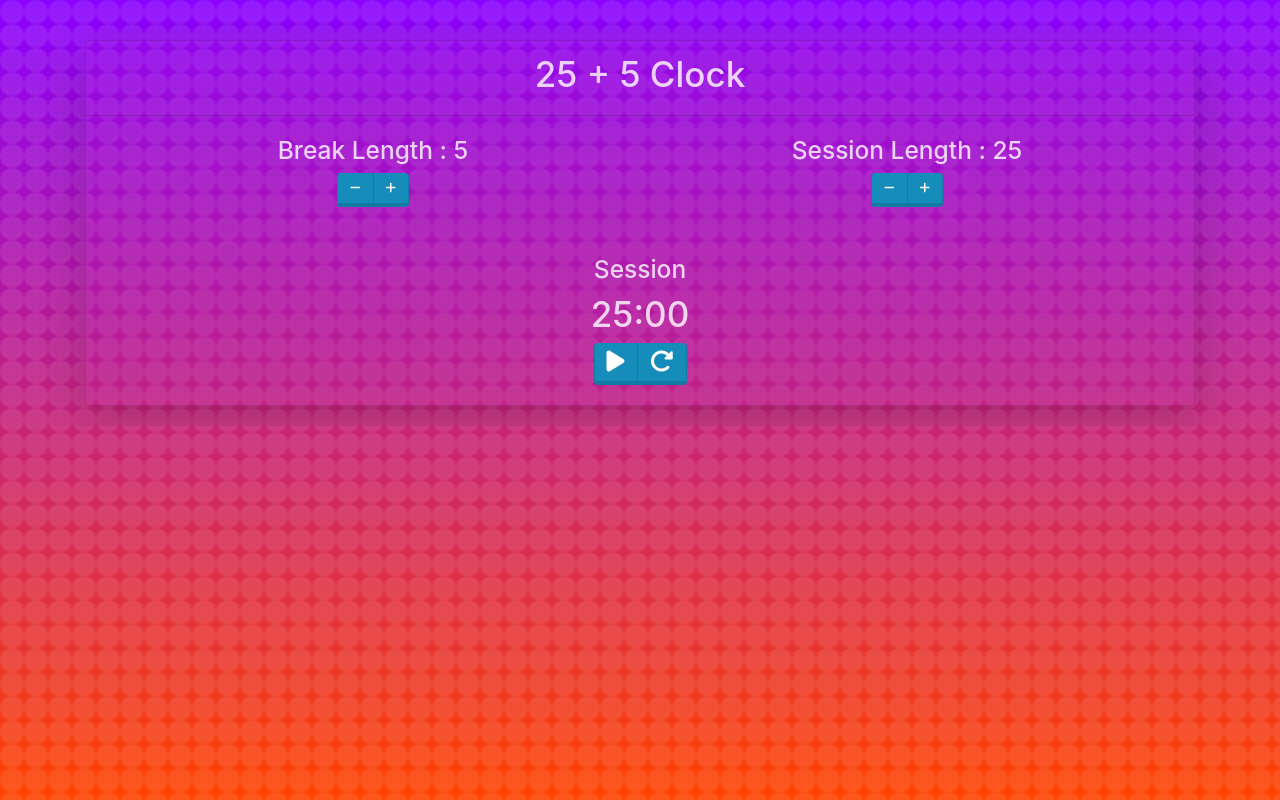
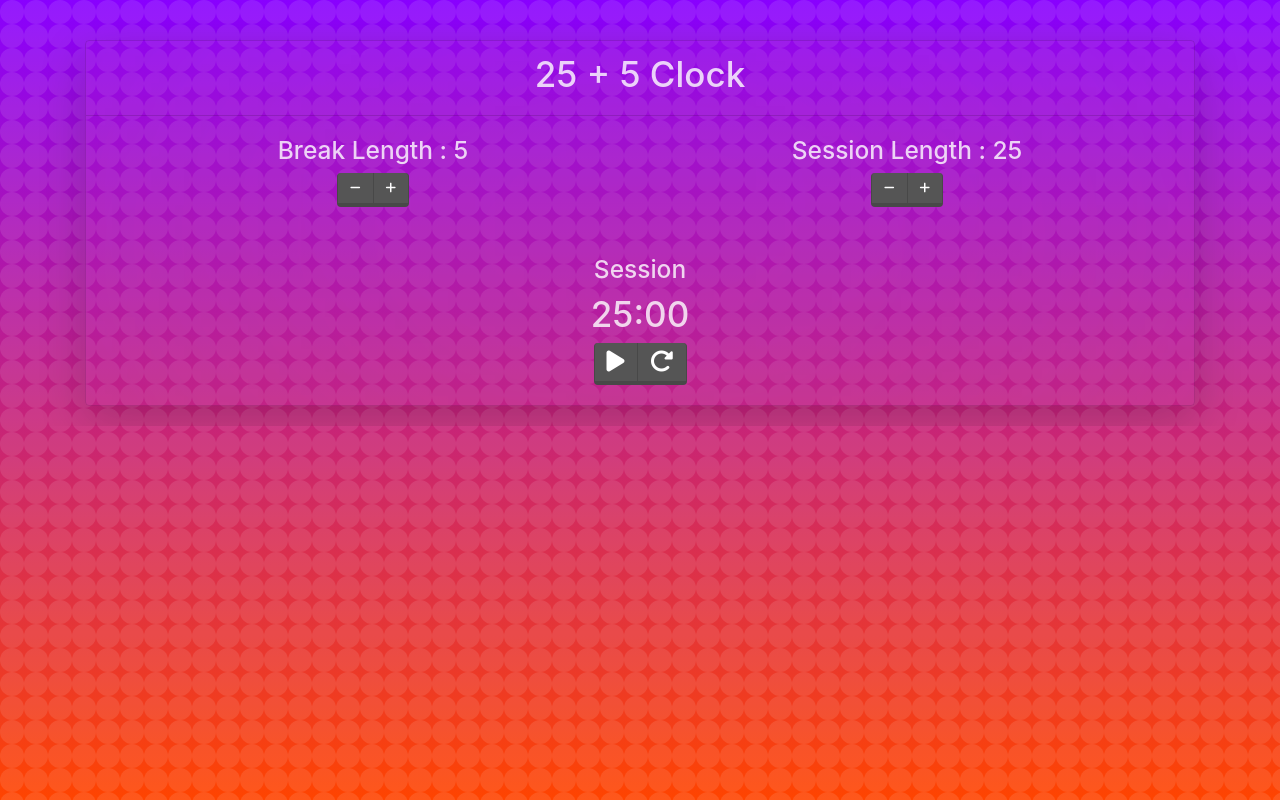
Before and after one commit to OulipianSummer/timer, a React (Create React App) app: page / in a window 1280 px wide. Built offline with nearby package versions, Linux system fonts and the light colour scheme.

Commit message:
Add bell sound effect

```diff
--- a/src/App.js
+++ b/src/App.js
@@ -122,7 +122,7 @@ class App extends React.Component {
         minutesRemaining--;
         secondsRemaining = 59;
         phase = PHASE_BREAK;
-        // Ring dat bell
+        this.ringBell();
       }
 
       if(minutesRemaining === 0 && secondsRemaining === 0 && phase === PHASE_BREAK){
@@ -134,7 +134,7 @@ class App extends React.Component {
           active: true,
           phase: PHASE_SESSION,
         }, false);
-        // Ring dat bell
+        this.ringBell();
         return;
       }
 
@@ -142,7 +142,7 @@ class App extends React.Component {
     }
 
     if(newActive){
-      const id = window.setInterval(timer, 10);
+      const id = window.setInterval(timer, 1000);
 
       // Use a ref to store the id from setInterval (this API is silly, but ok)
       this.intervalIdRef.current = id;
@@ -162,6 +162,20 @@ class App extends React.Component {
       active: false,
       phase: PHASE_SESSION,
     };
+  }
+
+  ringBell(){
+    const bell = document.querySelector('#beep');
+    if(bell){
+      if(bell.duration > 0 && !bell.paused){
+        bell.cloneNode(true).play();
+        return;
+      }
+
+      bell.play();
+
+
+    }
   }
 
 
@@ -220,8 +234,8 @@ class App extends React.Component {
                     <Row>
                       <Col>
                         <ButtonGroup id="break-controls">
-                          <Button active={active} onClick={ e => this.breakAlter('-')} id="break-decrement"><i className="fas fa-minus"></i></Button>
-                          <Button active={active} onClick={e => this.breakAlter('+')} id="break-increment"><i className="fas fa-plus"></i></Button>
+                          <Button variant="dark" active={active} onClick={ e => this.breakAlter('-')} id="break-decrement"><i className="fas fa-minus"></i></Button>
+                          <Button variant="dark" active={active} onClick={e => this.breakAlter('+')} id="break-increment"><i className="fas fa-plus"></i></Button>
                         </ButtonGroup>
                       </Col>
                     </Row>
@@ -239,8 +253,8 @@ class App extends React.Component {
                     <Row>
                       <Col>
                       <ButtonGroup id="session-controls">
-                          <Button active={active} onClick={e => this.sessionAlter('-')} id="session-decrement"><i className='fas fa-minus'></i></Button>
-                          <Button active={active} onClick={e => this.sessionAlter('+')} id="session-increment"><i className="fas fa-plus"></i></Button>
+                          <Button variant="dark" active={active} onClick={e => this.sessionAlter('-')} id="session-decrement"><i className='fas fa-minus'></i></Button>
+                          <Button variant="dark" active={active} onClick={e => this.sessionAlter('+')} id="session-increment"><i className="fas fa-plus"></i></Button>
                       </ButtonGroup>
                       </Col>
                     </Row>
@@ -258,15 +272,17 @@ class App extends React.Component {
                 <Row id="timer-controls" className="d-flex flex-column">
                   <Col>
                   <ButtonGroup>
-                    <Button onClick={e => this.updateActive()}>
+                    <Button variant="dark" onClick={e => this.updateActive()}>
                       <i id="start_stop" className={"fas fa-2x fa-" + (active ? 'pause' : 'play')}></i>
                     </Button>
-                    <Button onClick={e => this.restart()} id="reset"><i className="fas fa-2x fa-rotate-right"></i></Button>
+                    <Button variant="dark" onClick={e => this.restart()} id="reset"><i className="fas fa-2x fa-rotate-right"></i></Button>
                   </ButtonGroup>
                   </Col>
                 </Row>
 
-                <audio src="" />
+                <audio preload id="beep" type="audio/mpeg" src="https://www.soundjay.com/misc/bell-ringing-05.mp3" >
+                  Your browser does not support audio.
+                </audio>
 
 
                 </Container>
```
